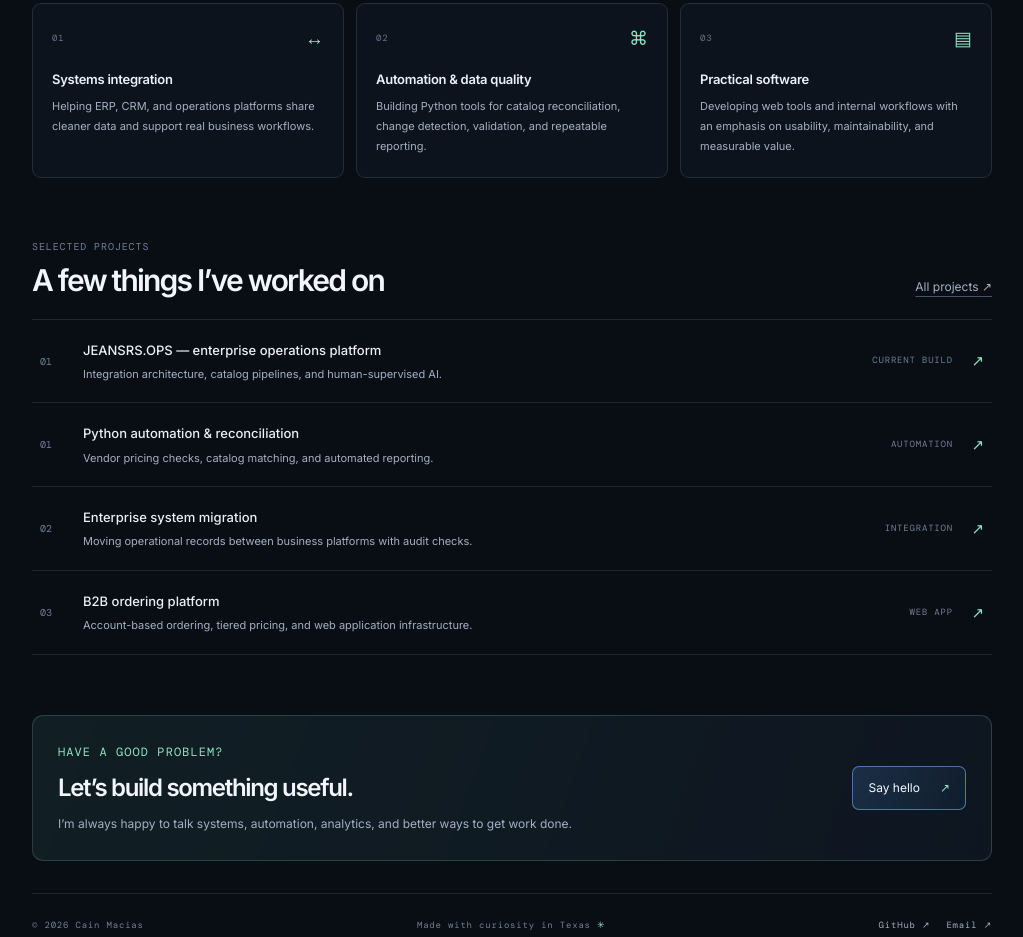
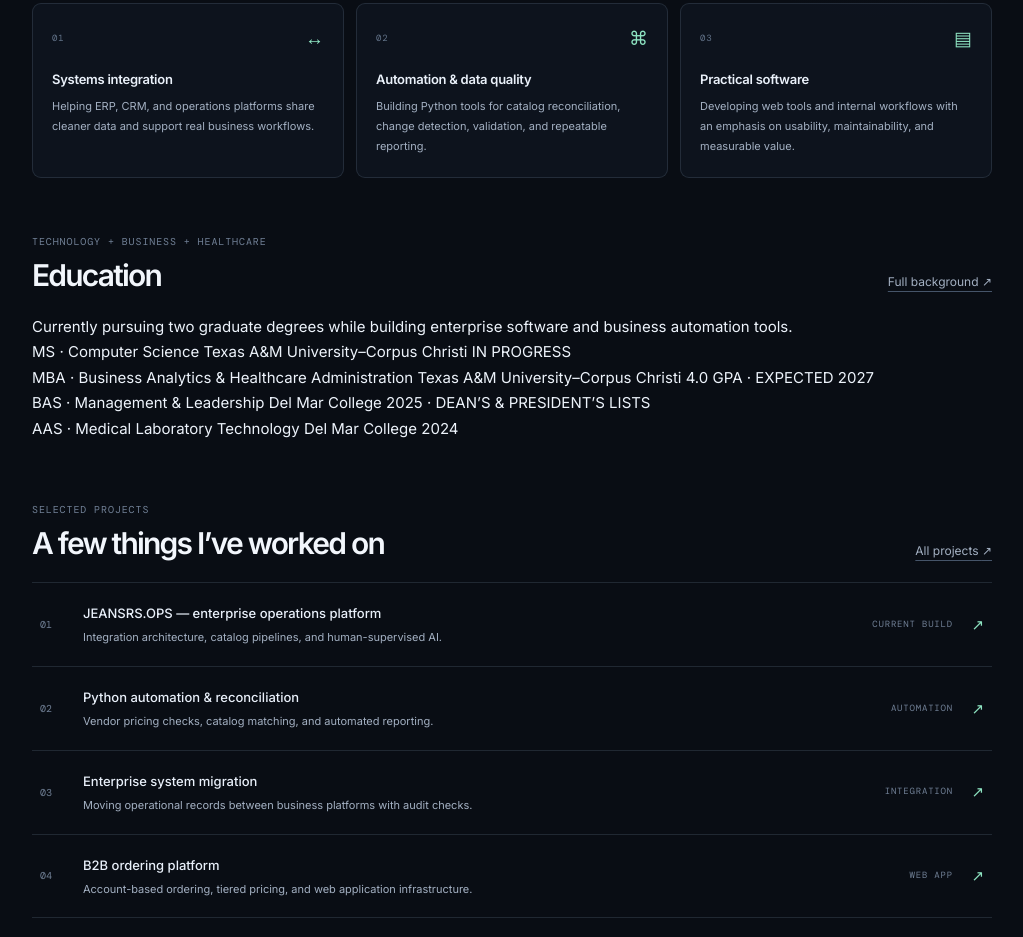
Before and after one commit to BrownYumYum/cain-portfolio, an Astro site: page / in a window 1280 px wide. Shown: the part 1364-2301 px from the top of the page, without its empty margins (128-1151 px from the left). Built offline with nearby package versions, Linux system fonts and the light colour scheme; Astro itself is replaced by a stand-in of ours.

Commit message:
Show all degree programs on homepage with accurate GPA and dates

```diff
--- a/src/pages/index.astro
+++ b/src/pages/index.astro
@@ -92,13 +92,43 @@ import Layout from '../layouts/Layout.astro';
     </div>
   </section>
 
+  <section class="content-section education-home" aria-labelledby="education-home-title">
+    <div class="section-heading">
+      <div><p class="eyebrow">TECHNOLOGY + BUSINESS + HEALTHCARE</p><h2 id="education-home-title">Education</h2></div>
+      <a class="subtle-link" href="/about#education-title">Full background ↗</a>
+    </div>
+    <p class="education-home-intro">Currently pursuing two graduate degrees while building enterprise software and business automation tools.</p>
+    <div class="education-home-grid">
+      <div class="education-home-item">
+        <span class="education-home-degree">MS · Computer Science</span>
+        <span class="education-home-place">Texas A&amp;M University–Corpus Christi</span>
+        <span class="education-home-meta">IN PROGRESS</span>
+      </div>
+      <div class="education-home-item">
+        <span class="education-home-degree">MBA · Business Analytics &amp; Healthcare Administration</span>
+        <span class="education-home-place">Texas A&amp;M University–Corpus Christi</span>
+        <span class="education-home-meta">4.0 GPA · EXPECTED 2027</span>
+      </div>
+      <div class="education-home-item">
+        <span class="education-home-degree">BAS · Management &amp; Leadership</span>
+        <span class="education-home-place">Del Mar College</span>
+        <span class="education-home-meta">2025 · DEAN’S &amp; PRESIDENT’S LISTS</span>
+      </div>
+      <div class="education-home-item">
+        <span class="education-home-degree">AAS · Medical Laboratory Technology</span>
+        <span class="education-home-place">Del Mar College</span>
+        <span class="education-home-meta">2024</span>
+      </div>
+    </div>
+  </section>
+
   <section class="content-section work-section" aria-labelledby="work-title">
     <div class="section-heading"><div><p class="eyebrow">SELECTED PROJECTS</p><h2 id="work-title">A few things I’ve worked on</h2></div><a class="subtle-link" href="/projects">All projects <span aria-hidden="true">↗</span></a></div>
     <ul class="work-list">
       <li><a href="/projects/jeansrs-ops"><span class="work-number">01</span><span class="work-main"><span class="work-name">JEANSRS.OPS — enterprise operations platform</span><span class="work-description">Integration architecture, catalog pipelines, and human-supervised AI.</span></span><span class="work-meta">CURRENT BUILD</span><span class="work-arrow" aria-hidden="true">↗</span></a></li>
-      <li><a href="/projects/python-automation-engine"><span class="work-number">01</span><span class="work-main"><span class="work-name">Python automation & reconciliation</span><span class="work-description">Vendor pricing checks, catalog matching, and automated reporting.</span></span><span class="work-meta">AUTOMATION</span><span class="work-arrow" aria-hidden="true">↗</span></a></li>
-      <li><a href="/projects/enterprise-migration"><span class="work-number">02</span><span class="work-main"><span class="work-name">Enterprise system migration</span><span class="work-description">Moving operational records between business platforms with audit checks.</span></span><span class="work-meta">INTEGRATION</span><span class="work-arrow" aria-hidden="true">↗</span></a></li>
-      <li><a href="/projects/b2b-ordering-platform"><span class="work-number">03</span><span class="work-main"><span class="work-name">B2B ordering platform</span><span class="work-description">Account-based ordering, tiered pricing, and web application infrastructure.</span></span><span class="work-meta">WEB APP</span><span class="work-arrow" aria-hidden="true">↗</span></a></li>
+      <li><a href="/projects/python-automation-engine"><span class="work-number">02</span><span class="work-main"><span class="work-name">Python automation & reconciliation</span><span class="work-description">Vendor pricing checks, catalog matching, and automated reporting.</span></span><span class="work-meta">AUTOMATION</span><span class="work-arrow" aria-hidden="true">↗</span></a></li>
+      <li><a href="/projects/enterprise-migration"><span class="work-number">03</span><span class="work-main"><span class="work-name">Enterprise system migration</span><span class="work-description">Moving operational records between business platforms with audit checks.</span></span><span class="work-meta">INTEGRATION</span><span class="work-arrow" aria-hidden="true">↗</span></a></li>
+      <li><a href="/projects/b2b-ordering-platform"><span class="work-number">04</span><span class="work-main"><span class="work-name">B2B ordering platform</span><span class="work-description">Account-based ordering, tiered pricing, and web application infrastructure.</span></span><span class="work-meta">WEB APP</span><span class="work-arrow" aria-hidden="true">↗</span></a></li>
     </ul>
   </section>
 
```
